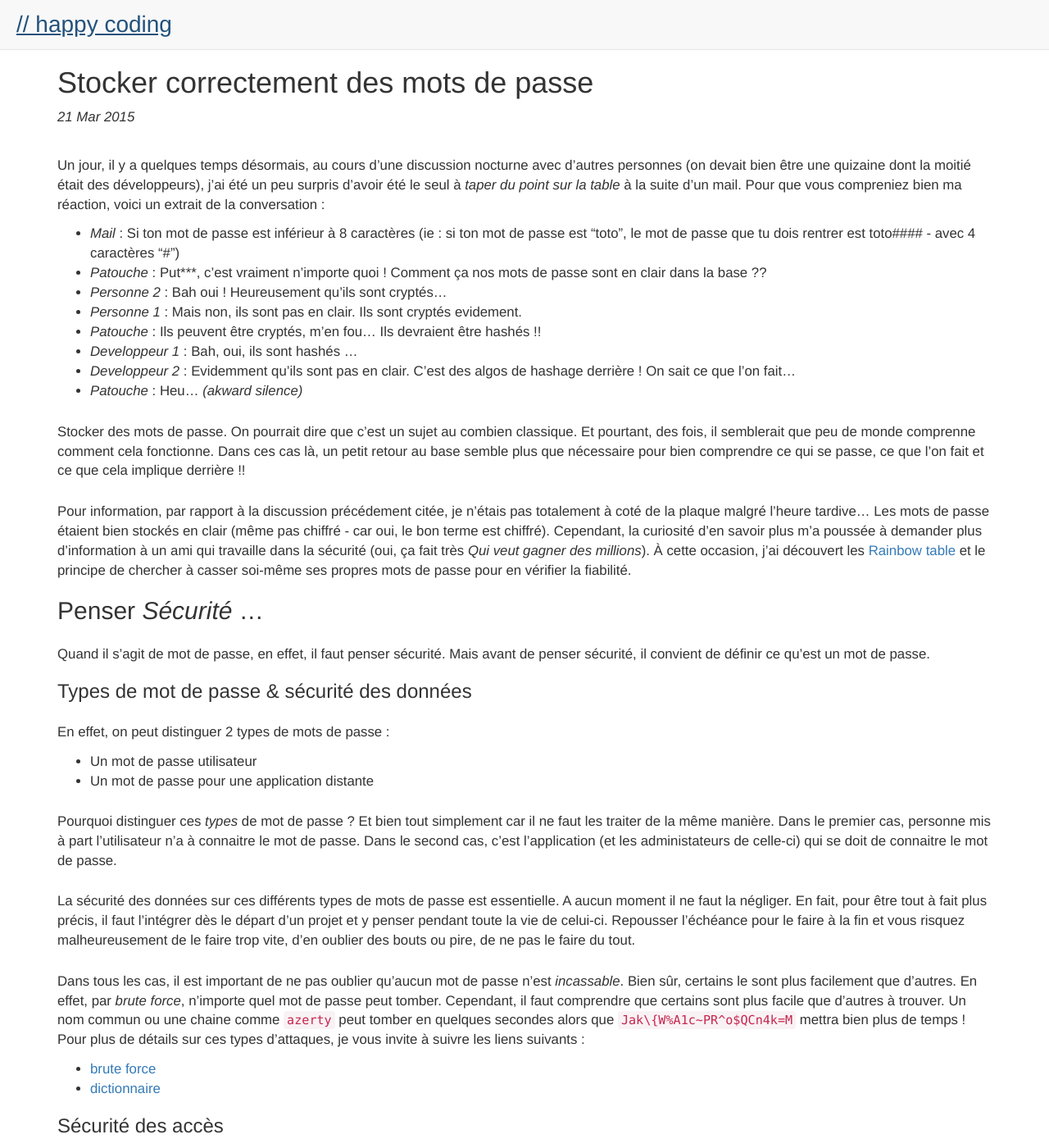
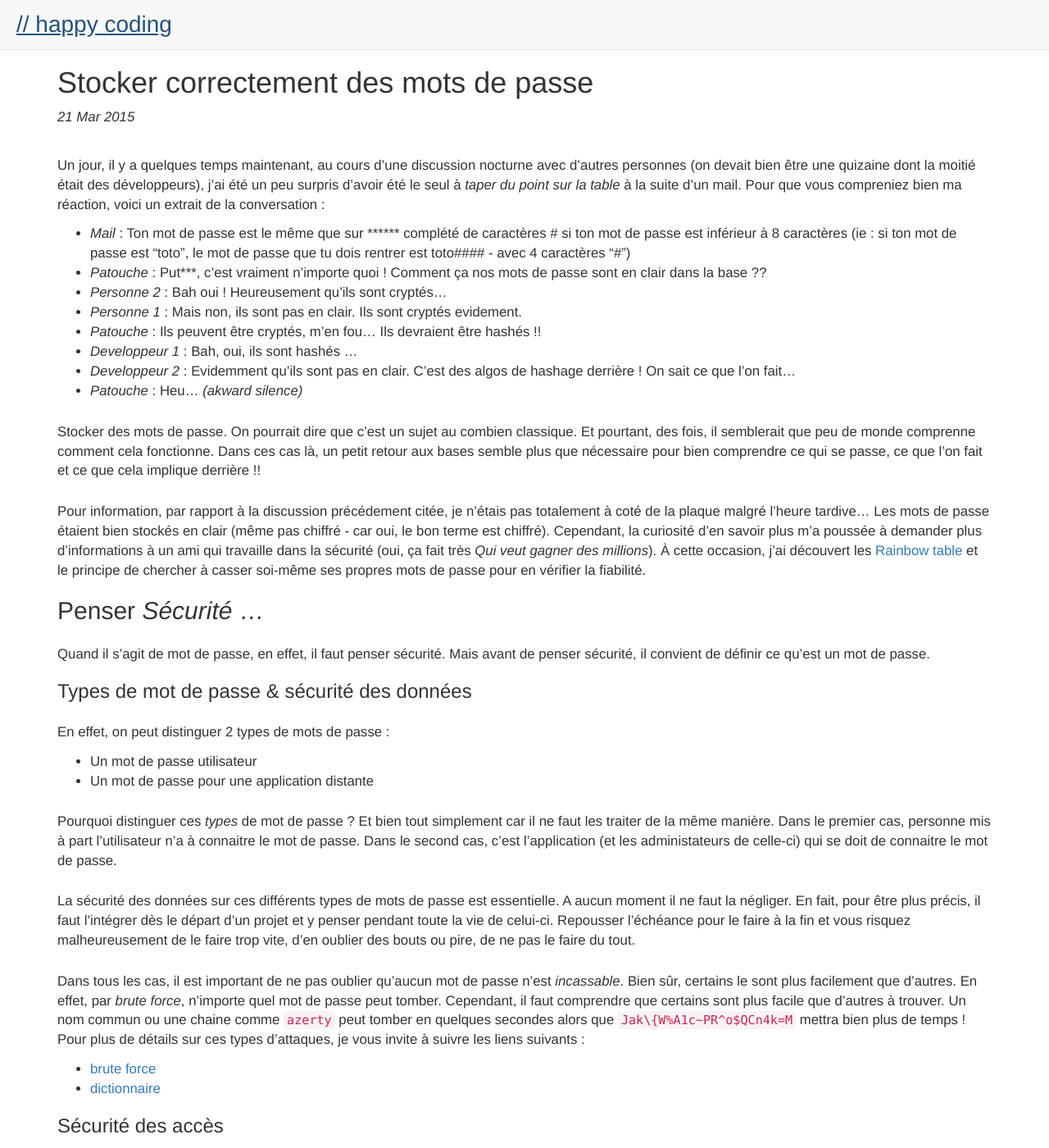
Before and after one commit to Patouche/Patouche.github.io, a Jekyll site: the page built from _posts/java/2015-03-21-stocker-des-mots-de-passe.md, in a window 1280 px wide and 1400 px high. Shown: the whole window at 82% size. Built offline with Jekyll 4.4.1, drawn with Linux system fonts in a browser that asks for light colours; nearby versions of some CDN libraries; some of the changed text lies outside the part shown.

Commit message:
Fix misspelling

```diff
--- a/_posts/java/2015-03-21-stocker-des-mots-de-passe.md
+++ b/_posts/java/2015-03-21-stocker-des-mots-de-passe.md
@@ -8,9 +8,9 @@
 ---
 
 
-Un jour, il y a quelques temps désormais, au cours d'une discussion nocturne avec d'autres personnes (on devait bien être une quizaine dont la moitié était des développeurs), j'ai été un peu surpris d'avoir été le seul à *taper du point sur la table* à la suite d'un mail. Pour que vous compreniez bien ma réaction, voici un extrait de la conversation :
+Un jour, il y a quelques temps maintenant, au cours d'une discussion nocturne avec d'autres personnes (on devait bien être une quizaine dont la moitié était des développeurs), j'ai été un peu surpris d'avoir été le seul à *taper du point sur la table* à la suite d'un mail. Pour que vous compreniez bien ma réaction, voici un extrait de la conversation :
 
-- *Mail* : Si ton mot de passe est inférieur à 8 caractères (ie : si ton mot de passe est "toto", le mot de passe que tu dois rentrer est toto#### - avec 4 caractères “#”)
+- *Mail* : Ton mot de passe est le même que sur \*\*\*\*\*\* complété de caractères # si ton mot de passe est inférieur à 8 caractères (ie : si ton mot de passe est "toto", le mot de passe que tu dois rentrer est toto#### - avec 4 caractères “#”)
 - *Patouche* : Put\*\*\*, c'est vraiment n'importe quoi ! Comment ça nos mots de passe sont en clair dans la base ??
 - *Personne 2* : Bah oui ! Heureusement qu'ils sont cryptés...
 - *Personne 1* : Mais non, ils sont pas en clair. Ils sont cryptés evidement.
@@ -19,9 +19,9 @@
 - *Developpeur 2* : Evidemment qu'ils sont pas en clair. C'est des algos de hashage derrière ! On sait ce que l'on fait...
 - *Patouche* : Heu... *(akward silence)*
 
-Stocker des mots de passe. On pourrait dire que c'est un sujet au combien classique. Et pourtant, des fois, il semblerait que peu de monde comprenne comment cela fonctionne. Dans ces cas là, un petit retour au base semble plus que nécessaire pour bien comprendre ce qui se passe, ce que l'on fait et ce que cela implique derrière !!
+Stocker des mots de passe. On pourrait dire que c'est un sujet au combien classique. Et pourtant, des fois, il semblerait que peu de monde comprenne comment cela fonctionne. Dans ces cas là, un petit retour aux bases semble plus que nécessaire pour bien comprendre ce qui se passe, ce que l'on fait et ce que cela implique derrière !!
 
-Pour information, par rapport à la discussion précédement citée, je n'étais pas totalement à coté de la plaque malgré l'heure tardive... Les mots de passe étaient bien stockés en clair (même pas chiffré - car oui, le bon terme est chiffré). Cependant, la curiosité d'en savoir plus m'a poussée à demander plus d'information à un ami qui travaille dans la sécurité (oui, ça fait très *Qui veut gagner des millions*). À cette occasion, j'ai découvert les [Rainbow table](http://fr.wikipedia.org/wiki/Rainbow_table) et le principe de chercher à casser soi-même ses propres mots de passe pour en vérifier la fiabilité.
+Pour information, par rapport à la discussion précédement citée, je n'étais pas totalement à coté de la plaque malgré l'heure tardive... Les mots de passe étaient bien stockés en clair (même pas chiffré - car oui, le bon terme est chiffré). Cependant, la curiosité d'en savoir plus m'a poussée à demander plus d'informations à un ami qui travaille dans la sécurité (oui, ça fait très *Qui veut gagner des millions*). À cette occasion, j'ai découvert les [Rainbow table](http://fr.wikipedia.org/wiki/Rainbow_table) et le principe de chercher à casser soi-même ses propres mots de passe pour en vérifier la fiabilité.
 
 ## Penser *Sécurité* ...
 
@@ -36,7 +36,7 @@
 
 Pourquoi distinguer ces *types* de mot de passe ? Et bien tout simplement car il ne faut les traiter de la même manière. Dans le premier cas, personne mis à part l'utilisateur n'a à connaitre le mot de passe. Dans le second cas, c'est l'application (et les administateurs de celle-ci) qui se doit de connaitre le mot de passe.
 
-La sécurité des données sur ces différents types de mots de passe est essentielle. A aucun moment il ne faut la négliger. En fait, pour être tout à fait plus précis, il faut l'intégrer dès le départ d'un projet et y penser pendant toute la vie de celui-ci. Repousser l'échéance pour le faire à la fin et vous risquez malheureusement de le faire trop vite, d'en oublier des bouts ou pire, de ne pas le faire du tout.
+La sécurité des données sur ces différents types de mots de passe est essentielle. A aucun moment il ne faut la négliger. En fait, pour être plus précis, il faut l'intégrer dès le départ d'un projet et y penser pendant toute la vie de celui-ci. Repousser l'échéance pour le faire à la fin et vous risquez malheureusement de le faire trop vite, d'en oublier des bouts ou pire, de ne pas le faire du tout.
 
 Dans tous les cas, il est important de ne pas oublier qu'aucun mot de passe n'est *incassable*. Bien sûr, certains le sont plus facilement que d'autres. En effet, par *brute force*, n'importe quel mot de passe peut tomber. Cependant, il faut comprendre que certains sont plus facile que d'autres à trouver. Un nom commun ou une chaine comme `azerty` peut tomber en quelques secondes alors que `Jak\{W%A1c~PR^o$QCn4k=M` mettra bien plus de temps ! Pour plus de détails sur ces types d'attaques, je vous invite à suivre les liens suivants :
 
```
Also changed, not shown: other parts of _posts/java/2015-03-21-stocker-des-mots-de-passe.md (+3 -3 lines).
